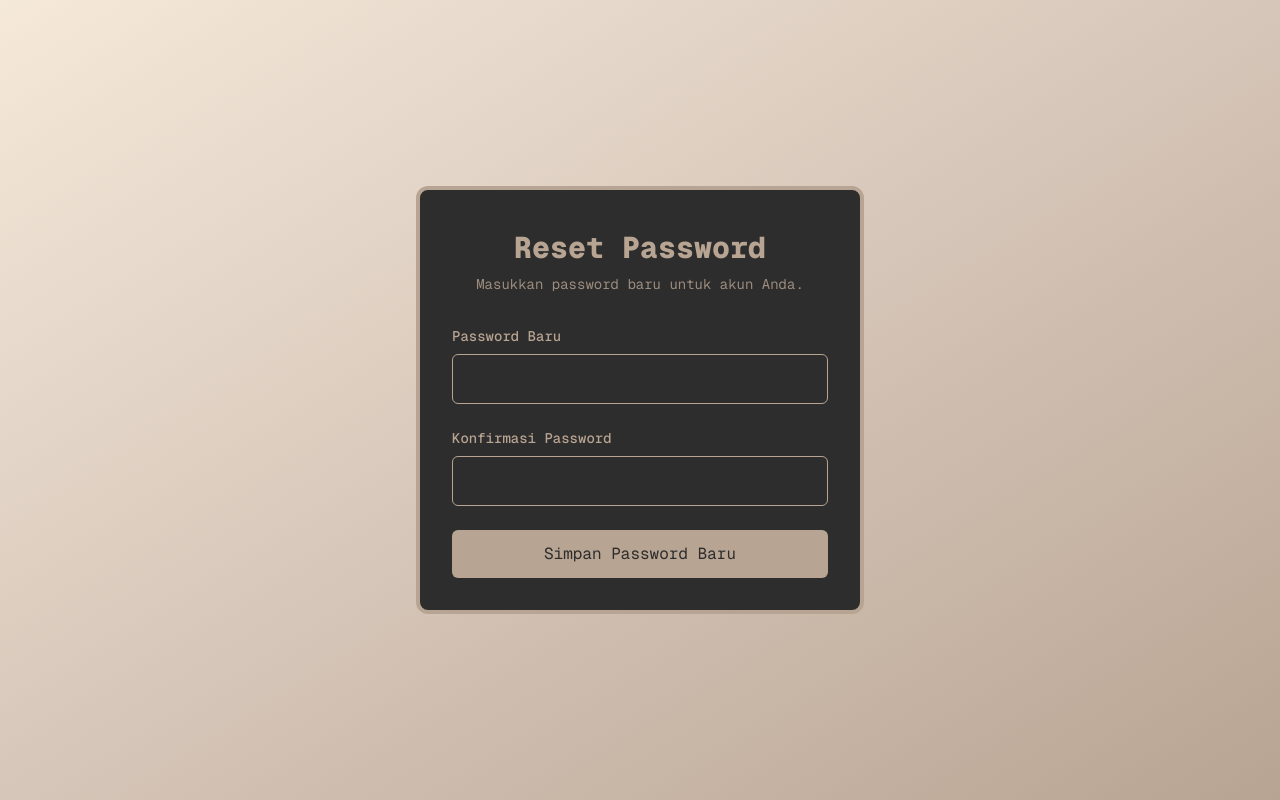
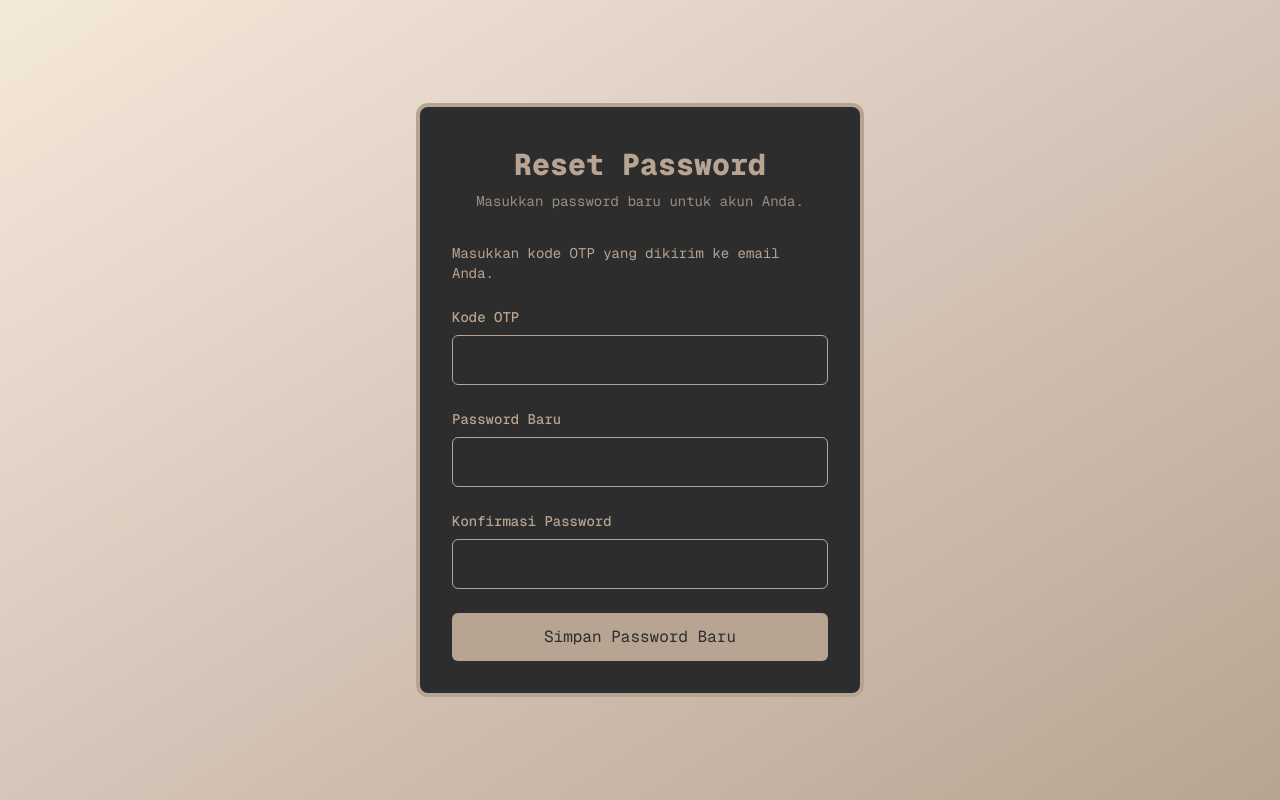
Before and after one commit to Haekalss/Nyumbangin, a Next.js app: page /reset-password in a window 1280 px wide. Built offline with nearby package versions, Linux system fonts and the light colour scheme.

Commit message:
`Refactor forgot-password page to redirect to reset-password page after sending OTP`

```diff
--- a/src/app/forgot-password/page.js
+++ b/src/app/forgot-password/page.js
@@ -28,7 +28,8 @@ export default function ForgotPasswordPage() {
     try {
       await axios.post('/api/auth/forgot-password', { email });
       toast.success('Kode OTP telah dikirim ke email Anda');
-      setStep('verify');
+      // Redirect user to the reset page where they can enter OTP + new password
+      router.push(`/reset-password?email=${encodeURIComponent(email)}`);
     } catch (err) {
       const errorMessage = err.response?.data?.error || 'Gagal mengirim kode OTP';
       toast.error(errorMessage);
--- a/src/app/reset-password/page.js
+++ b/src/app/reset-password/page.js
@@ -54,6 +54,20 @@ export default function ResetPasswordPage() {
         </div>
 
         <form className="mt-8 space-y-6" onSubmit={handleSubmit}>
+          <div className="text-sm text-[#b8a492]">
+            {email ? (
+              <p>Reset untuk: <strong className="font-mono">{email}</strong></p>
+            ) : (
+              <p>Masukkan kode OTP yang dikirim ke email Anda.</p>
+            )}
+          </div>
+
+          { !token && (
+            <div>
+              <label className="block text-sm font-medium text-[#b8a492] font-mono mb-2">Kode OTP</label>
+              <input type="text" value={token} onChange={(e) => setToken(e.target.value)} required className="w-full px-3 py-2 sm:py-3 border border-[#b8a492] placeholder-[#b8a492]/50 text-[#b8a492] bg-[#2d2d2d] rounded-md" />
+            </div>
+          )}
           <div>
             <label className="block text-sm font-medium text-[#b8a492] font-mono mb-2">Password Baru</label>
             <input type="password" value={password} onChange={(e) => setPassword(e.target.value)} required className="w-full px-3 py-2 sm:py-3 border border-[#b8a492] placeholder-[#b8a492]/50 text-[#b8a492] bg-[#2d2d2d] rounded-md" />
```
